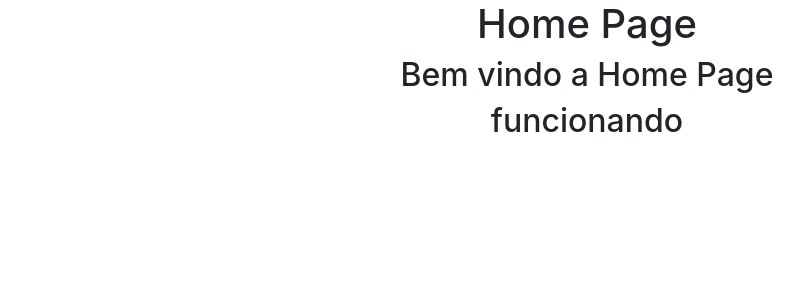
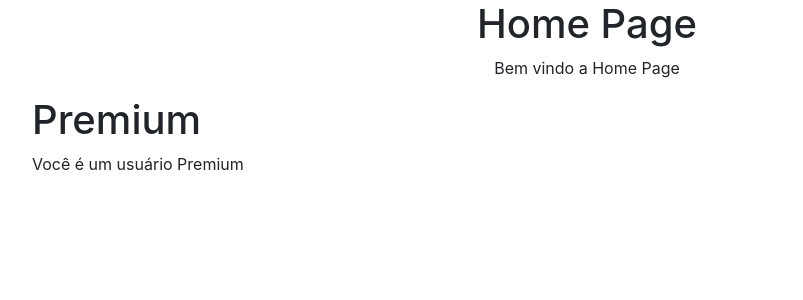
Before and after one commit to Felipe101070/Ecommerce, a Django app: page / in a window 1280 px wide. Shown: the top 300 px of the page, without its empty margins (53-856 px from the left). Run offline with Django 4.2, Linux system fonts and the light colour scheme; the visitor is signed in with stand-in values (Sample User, id 1); some libraries are stand-ins or nearby versions.

Commit message:
criado login e registro, alterado home page

```diff
--- a/E_commerce/urls.py
+++ b/E_commerce/urls.py
@@ -15,11 +15,14 @@ Including another URLconf
 """
 from django.contrib import admin
 from django.urls import path
-from .views import home_page, about_page, contact_page
+
+from .views import home_page, about_page, contact_page, login_page, register_page
 
 urlpatterns = [
-    path('', home_page),
-    path('about/', about_page),
+	path('', home_page),
+	path('about/', about_page),
 	path('contact/', contact_page),
-    path('admin/', admin.site.urls),
+    path('login/', login_page),
+    path('register/', register_page),
+	path('admin/', admin.site.urls),
 ]
--- a/Template/home_page.html
+++ b/Template/home_page.html
@@ -7,15 +7,21 @@
 
         <!-- Bootstrap CSS -->
         <link rel="stylesheet" href="https://stackpath.bootstrapcdn.com/bootstrap/4.1.3/css/bootstrap.min.css" integrity="sha384-MCw98/SFnGE8fJT3GXwEOngsV7Zt27NXFoaoApmYm81iuXoPkFOJwJ8ERdknLPMO" crossorigin="anonymous">
-
-        <title>Ecommerce!</title>
     </head>
     <body>
         <div class='text-center'>
             <h1>{{ title }}</h1>
-            <h2>{{ content }}</h2>
-            <h2>funcionando</h2>
+            <p>{{ content }}</p>
         </div>
+        <div class='container'>
+            {% if request.user.is_authenticated %}
+            <div class='row'>
+                <div class='col'>
+                    <h1>Premium</h1>
+                    <p>{{ premium_content }}</p>
+                </div>
+            </div>
+            {% endif %}
         <!-- Optional JavaScript -->
         <!-- jQuery first, then Popper.js, then Bootstrap JS -->
         <script src="https://code.jquery.com/jquery-3.3.1.slim.min.js" integrity="sha384-q8i/X+965DzO0rT7abK41JStQIAqVgRVzpbzo5smXKp4YfRvH+8abtTE1Pi6jizo" crossorigin="anonymous"></script>
```
